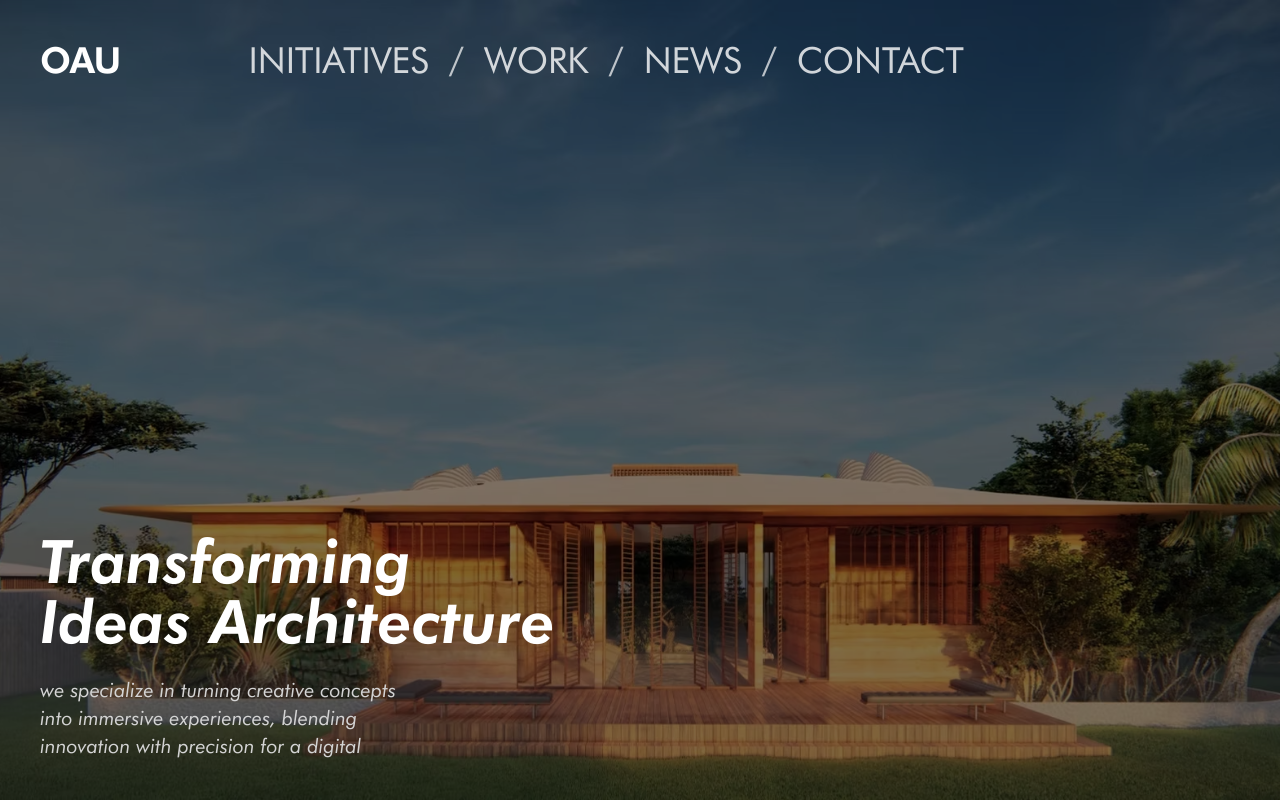
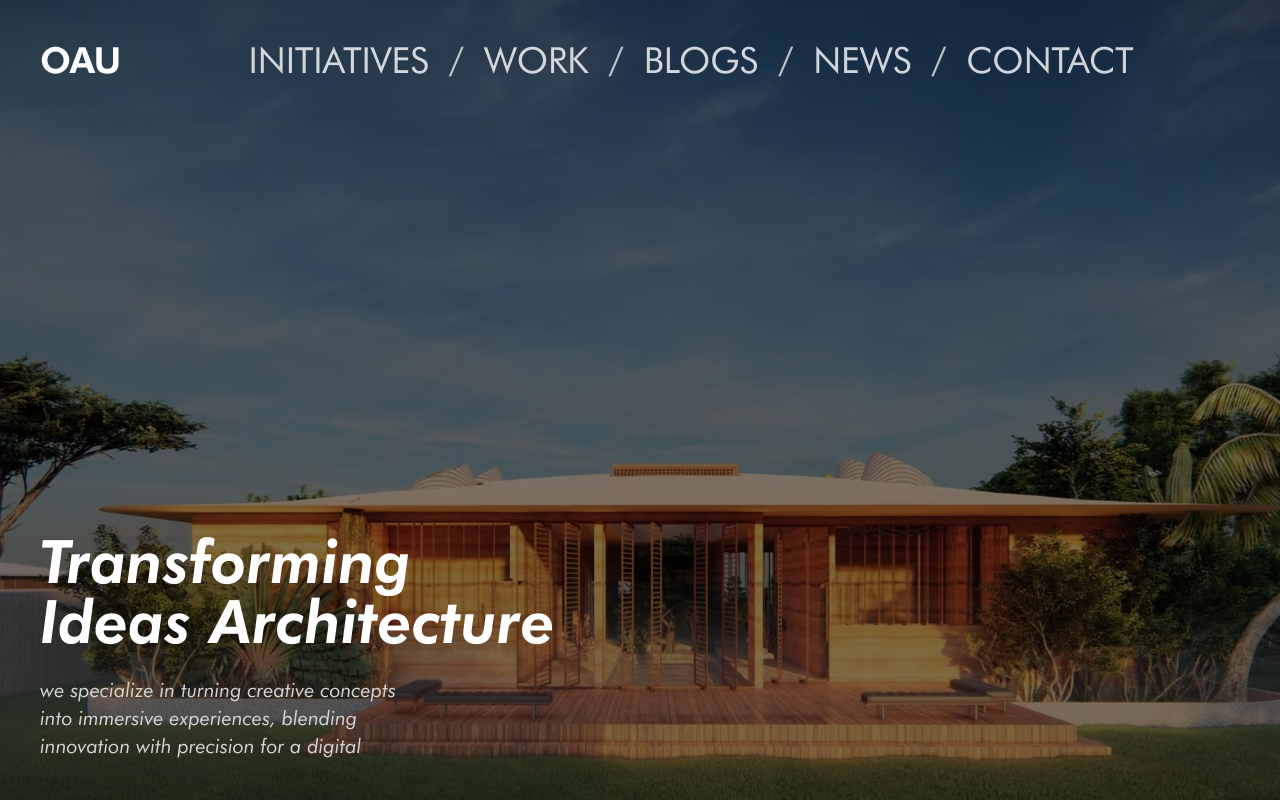
Before and after one commit to SwetanshuSingh/oau, a Next.js app: page / in a window 1280 px wide. Shown: the top 802 px of the page. Built offline with nearby package versions, Linux system fonts and the light colour scheme.

Commit message:
update: navbar styles

```diff
--- a/src/app/(admin)/login/page.tsx
+++ b/src/app/(admin)/login/page.tsx
@@ -4,7 +4,7 @@ export default function Login() {
   return (
     <div className="flex min-h-svh w-full items-center justify-center p-6 md:p-10 font-sans bg-[#17191A]">
       <div className="w-full max-w-sm">
-        <LoginForm className="" />
+        <LoginForm />
       </div>
     </div>
   );
--- a/src/components/navbar.tsx
+++ b/src/components/navbar.tsx
@@ -1,6 +1,6 @@
 "use client";
 
-import { motion } from "motion/react";
+import Link from "next/link";
 
 export default function Navbar() {
   return (
@@ -8,43 +8,24 @@ export default function Navbar() {
       <h4 className="font-medium tracking-tight text-white">OAU</h4>
 
       <span className="flex justify-start items-center gap-5 uppercase">
-        <FlipLink href="/initiatives">Initiatives</FlipLink>
+        <NavLink href="/initiatives">Initiatives</NavLink>
         <p className="text-white/70">/</p>
-        <FlipLink href="/initiatives">Work</FlipLink>
+        <NavLink href="/work">Work</NavLink>
         <p className="text-white/70">/</p>
-        <FlipLink href="/initiatives">News</FlipLink>
+        <NavLink href="/blogs">Blogs</NavLink>
         <p className="text-white/70">/</p>
-        <FlipLink href="/initiatives">Contact</FlipLink>
+        <NavLink href="/news">News</NavLink>
+        <p className="text-white/70">/</p>
+        <NavLink href="/contact">Contact</NavLink>
       </span>
     </nav>
   );
 }
 
-function FlipLink({ children, href }: { children: string; href: string }) {
+function NavLink({ children, href }: { children: string; href: string }) {
   return (
-    <motion.div
-      initial="initial"
-      whileHover="hovered"
-      className="relative block overflow-hidden whitespace-nowrap text-white/80 cursor-pointer"
-    >
-      <motion.div
-        variants={{
-          initial: { y: 0 },
-          hovered: { y: "-100%" },
-        }}
-      >
-        {children}
-      </motion.div>
-
-      <motion.div
-        className="absolute inset-0 text-white"
-        variants={{
-          initial: { y: "100%" },
-          hovered: { y: 0 },
-        }}
-      >
-        {children}
-      </motion.div>
-    </motion.div>
+    <Link href={href} className="text-white/80 cursor-pointer hover:text-white">
+      {children}
+    </Link>
   );
 }
```
